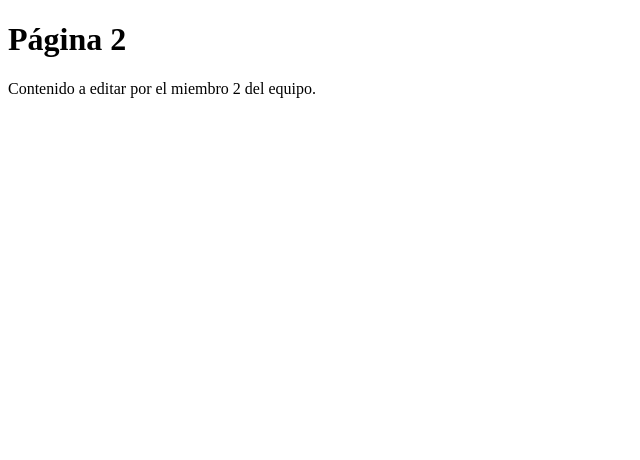
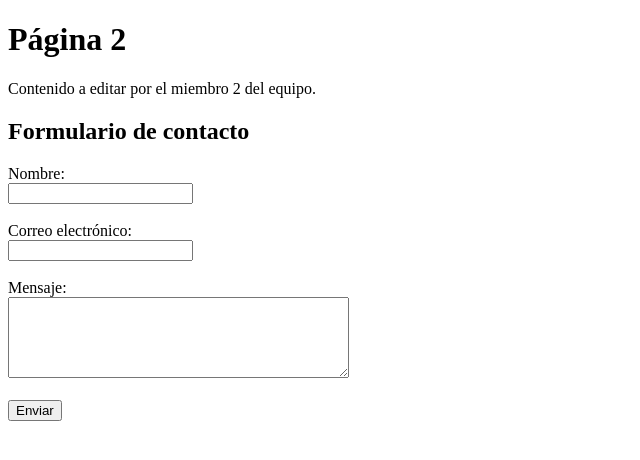
Before and after one commit to CristopherLarios/proyectobase, a plain HTML site: page pagina2.html in a window 1280 px wide. Shown: the whole page, without its empty margins (0-640 px from the left). Drawn offline with Linux system fonts and the light colour scheme.

Commit message:
actualice pagina 2

```diff
--- a/pagina2.html
+++ b/pagina2.html
@@ -1,11 +1,27 @@
 <!DOCTYPE html>
 <html lang="es">
+
 <head>
   <meta charset="UTF-8" />
   <title>Página 2</title>
 </head>
+
 <body>
   <h1>Página 2</h1>
   <p>Contenido a editar por el miembro 2 del equipo.</p>
+
+  <h2>Formulario de contacto</h2>
+  <form action="/enviar" method="post">
+    <label for="nombre">Nombre:</label><br />
+    <input type="text" id="nombre" name="nombre" required /><br /><br />
+
+    <label for="correo">Correo electrónico:</label><br />
+    <input type="email" id="correo" name="correo" required /><br /><br />
+
+    <label for="mensaje">Mensaje:</label><br />
+    <textarea id="mensaje" name="mensaje" rows="5" cols="40" required></textarea><br /><br />
+
+    <input type="submit" value="Enviar" />
+  </form>
 </body>
 </html>
```
Also changed, not shown: index.html (+1 -1 lines).
